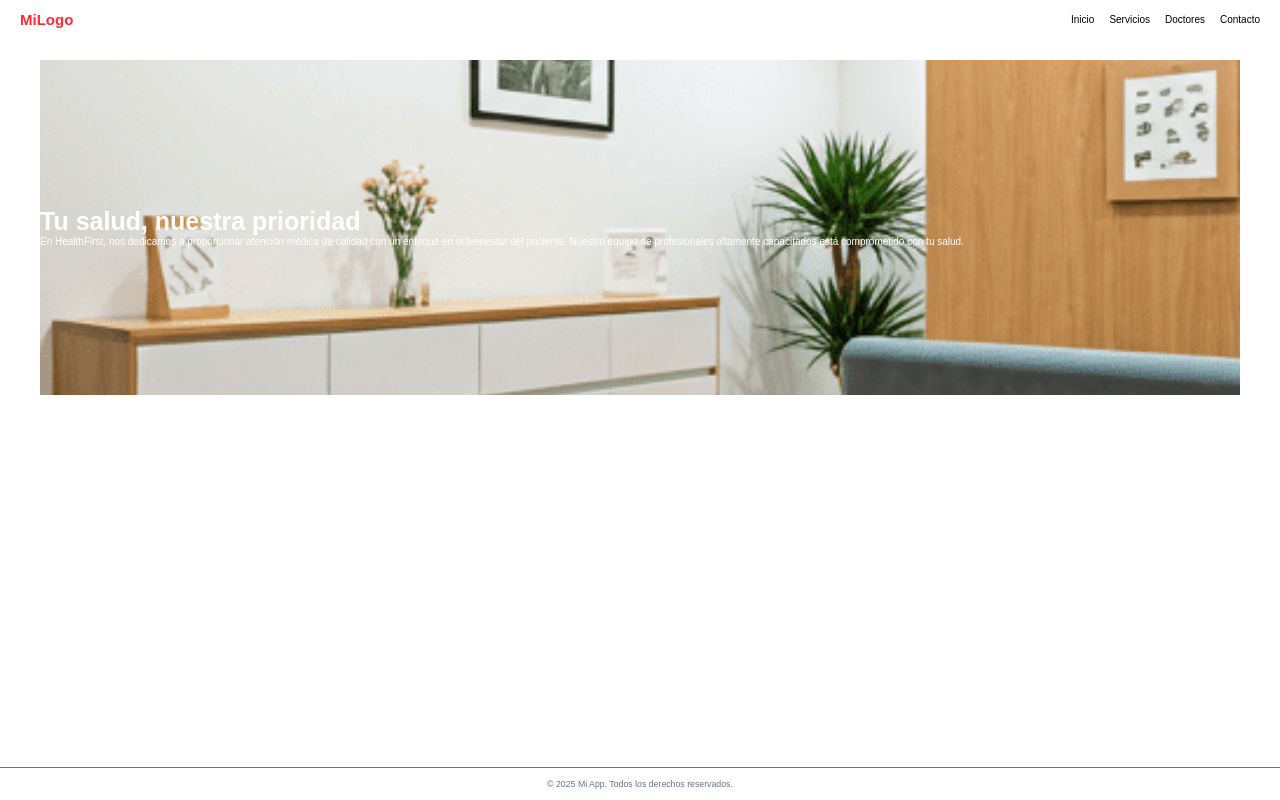
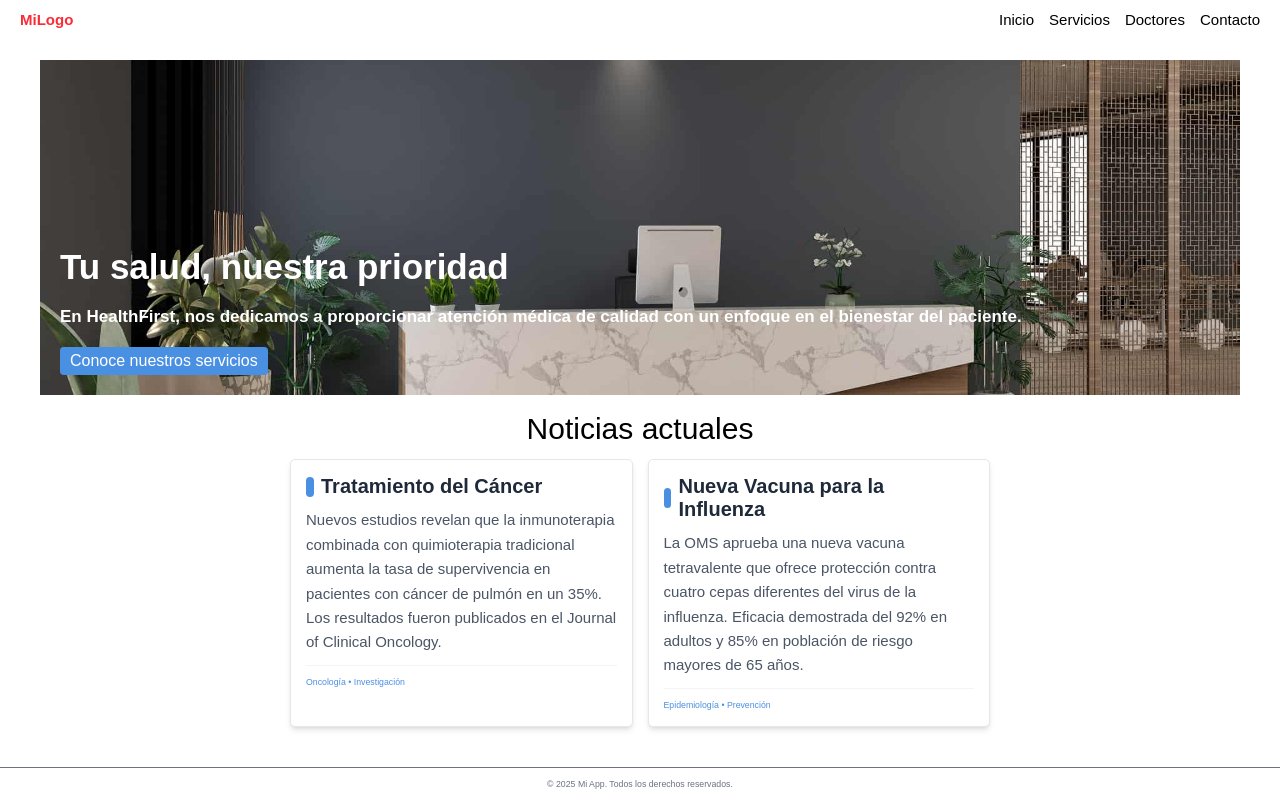
Before and after one commit to Okairi/clinica-frontend, a Next.js app: page / in a window 1280 px wide. Built offline with nearby package versions, Linux system fonts and the light colour scheme.

Commit message:
fix:remove img not used

```diff
--- /dev/null
+++ b/src/app/component/button/Button.tsx
@@ -0,0 +1,27 @@
+
+'use client'
+
+export default function Button({
+
+    text,
+    className = "",
+    backgroundColor,
+    color,
+    size
+}: Readonly<{
+    text: string,
+    className?: string,
+    backgroundColor?: string,
+    color?: string,
+    size?: string,
+
+}>) {
+    return (
+        <button style={{ backgroundColor, color, fontSize: size }} className={`px-4 py-2 rounded-md transition-colors ${className} cursor-pointer`}
+            disabled={true}
+
+        >
+
+            {text}</button>
+    )
+}
--- a/src/app/globals.css
+++ b/src/app/globals.css
@@ -1,4 +1,11 @@
 @import "tailwindcss";
+
+:root {
+  --primary-color: #4a90e2;
+  --text-color-light: #ffffff;
+  --text-color-dark: #333333;
+  --overlay-color: rgba(0, 0, 0, 0.4);
+}
 
 /* normalize */
 
@@ -396,7 +403,7 @@ img {
 .section-banner {
   width: 100%;
   height: 33.5rem;
-  background-image: url("/img/char2.png");
+  background-image: url("/img/chair3.jpg");
   background-repeat: no-repeat;
   background-position: center;
   background-size: cover;
@@ -405,16 +412,27 @@ img {
 
   /* flex */
   display: flex;
-  justify-content: start;
-  align-items: center;
+  flex-direction: column;
+  justify-content: end;
+  align-items: start;
 }
 
 .section-banner h2 {
   color: white;
-  font-weight: 600;
-  font-size: 2.5rem;
+  font-weight: 900;
+  font-size: 2.6rem;
 }
 
 .section-banner p {
   color: white;
+  font-size: 1.7rem;
+  font-weight: 600;
 }
+
+/* h2 {
+  font-size: 3rem;
+}
+h3 {
+  font-size: 1.8rem;
+}
+ */
--- a/src/app/layout.tsx
+++ b/src/app/layout.tsx
@@ -20,7 +20,7 @@ export default function RootLayout({
       <body>
         <header className="flex items-center justify-between px-8 py-4">
           <Link href={"/"} className="text-2xl font-bold text-red-500">MiLogo</Link>
-          <nav className="flex gap-6 hidden sm:flex">
+          <nav className="flex gap-6 hidden sm:flex text-2xl">
             <Link href="/">Inicio</Link>
             <Link href="/servicios">Servicios</Link>
             <Link href="/doctores">Doctores</Link>
@@ -31,8 +31,9 @@ export default function RootLayout({
             setMenuOpen(true)
           }}  >
 
-
-            <img src="/burger.svg" alt="Menú" className="cursor-pointer w-8 h-8" />
+            <picture>
+              <img src="/burger.svg" alt="Menú" className="cursor-pointer w-8 h-8" />
+            </picture>
           </button>
 
 
@@ -45,11 +46,14 @@ export default function RootLayout({
               onClick={() => setMenuOpen(false)}
               className="self-end text-gray-600 text-xl"
             >
-              <img src="/cloe.svg" alt="close" className="cursor-pointer w-8 h-8 text-white" />
+              <picture>
 
+                <img src="/cloe.svg" alt="close" className="cursor-pointer w-8 h-8 text-white" />
+
+              </picture>
             </button>
 
-            <nav className="flex flex-col gap-6 text-lg">
+            <nav className="flex flex-col gap-6 text-3xl">
               <Link href="/" onClick={() => setMenuOpen(false)}>Inicio</Link>
               <Link href="/servicios" onClick={() => setMenuOpen(false)}>Servicios</Link>
               <Link href="/doctores" onClick={() => setMenuOpen(false)}>Doctores</Link>
--- a/src/app/page.tsx
+++ b/src/app/page.tsx
@@ -1,4 +1,6 @@
 'use client'
+
+import Button from "./component/button/Button"
 
 export default function Home() {
 
@@ -7,19 +9,58 @@ export default function Home() {
 
 
     <>
-      <p></p>
-      <section className="section-banner">
+
+      <section className="section-banner gap-8 p-8">
 
 
-        <div>
 
 
-          <h2>Tu salud, nuestra prioridad</h2>
-          <p>En HealthFirst, nos dedicamos a proporcionar atención médica de calidad con un enfoque en el bienestar del paciente. Nuestro equipo de profesionales altamente capacitados está comprometido con tu salud.</p>
+        <h2 style={{ fontSize: "3.5rem" }}>Tu salud, nuestra prioridad</h2>
 
-        </div>
+        <p>En HealthFirst, nos dedicamos a proporcionar atención médica de calidad con un enfoque en el bienestar del paciente.</p>
+
+
+        <Button text="Conoce nuestros servicios" backgroundColor="#4a90e2" color="white" size="1.6rem"></Button>
+
       </section>
 
+
+
+      <h2 className="mt-7 text-center text-[3rem]"> Noticias actuales</h2>
+
+      <section className="mt-5 grid grid-cols-1 md:grid-cols-2 gap-6 max-w-6xl mx-auto px-4">
+
+        <article className="bg-white rounded-lg shadow-md p-6 border border-gray-200">
+          <div className="flex items-center mb-4">
+            <div className="w-3 h-8 bg-[#4a90e2] rounded-full mr-3"></div>
+            <h3 className="text-[1.8rem] sm:text-[2.0rem]  font-bold text-gray-800">Tratamiento del Cáncer</h3>
+          </div>
+          <p className="text-gray-600 leading-relaxed text-[1.5rem]" >
+            Nuevos estudios revelan que la inmunoterapia combinada con quimioterapia tradicional
+            aumenta la tasa de supervivencia en pacientes con cáncer de pulmón en un 35%.
+            Los resultados fueron publicados en el Journal of Clinical Oncology.
+          </p>
+          <div className="mt-4 pt-4 border-t border-gray-100">
+            <span className="text-sm text-[#4a90e2] font-medium">Oncología • Investigación</span>
+          </div>
+        </article>
+
+        <article className="bg-white rounded-lg shadow-md p-6 border border-gray-200">
+          <div className="flex items-center mb-4">
+            <div className="w-3 h-8 bg-[#4a90e2] rounded-full mr-3"></div>
+            <h3 className="text-[1.8rem] sm:text-[2.0rem]  font-bold text-gray-800">Nueva Vacuna para la Influenza</h3>
+          </div>
+          <p className="text-gray-600 leading-relaxed text-[1.5rem]" >
+            La OMS aprueba una nueva vacuna tetravalente que ofrece protección contra
+            cuatro cepas diferentes del virus de la influenza. Eficacia demostrada del 92%
+            en adultos y 85% en población de riesgo mayores de 65 años.
+          </p>
+          <div className="mt-4 pt-4 border-t border-gray-100">
+            <span className="text-sm text-[#4a90e2] font-medium">Epidemiología • Prevención</span>
+          </div>
+        </article>
+
+      </section>
     </>
   )
 }
```
Also changed, not shown: public/img/chair2.png (renamed from public/img/char2.png), public/img/chair3.jpg (added).
